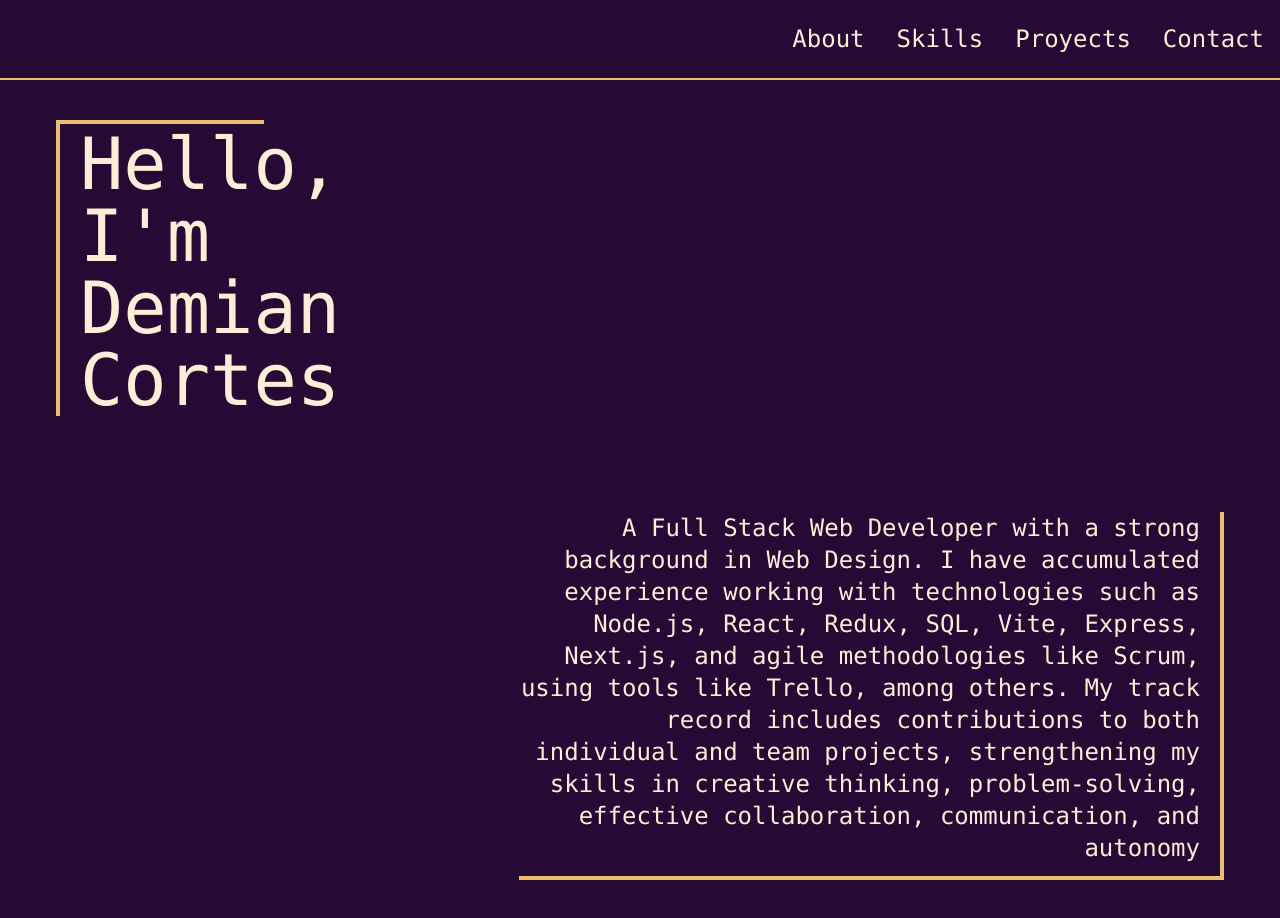
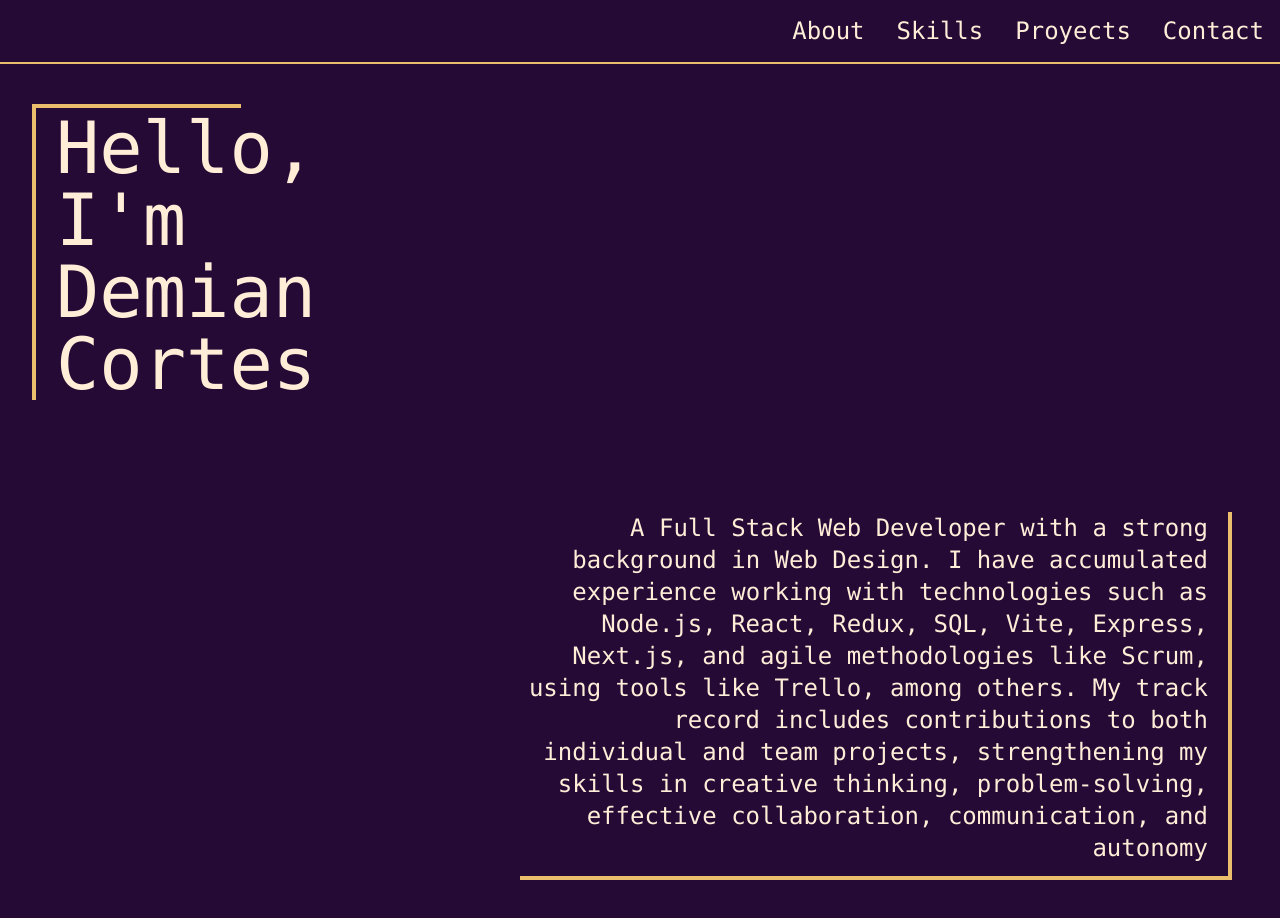
Before and after one commit to DemianCortes1250/Portfolio, a React (Create React App) app: page / in a window 1280 px wide. Built offline with nearby package versions, Linux system fonts and the light colour scheme; what tailwindcss-animated would draw is missing.

Commit message:
Last Changes

```diff
--- a/src/components/Home/Home.js
+++ b/src/components/Home/Home.js
@@ -2,15 +2,15 @@ const Home = () => {
 
 
     return (
-        <div className= "pb-8 relative flex flex-col p-2  mt-5 ml-2 h-full mr-2 mb-2 space-y-8" >
+        <div className= "pb-8 relative flex flex-col p-2  mt-5 ml-1 h-full mr-2 mb-2 space-y-8" >
             <div>
                 <h1 className="font-mono animate-fade-right animate-once animate-duration-[2300ms]
                     animate-delay-50 animate-ease-linear animate-normal animate-fill-forwards
-                    h-62 m-16 ms-10 pt-1 text-7xl
+                    h-62 m-20 ms-5 pt-1 text-7xl
                     text-Color1 mt-3 sm:w-2/12 border-l-4 border-t-4 border-Color2 pl-5">
                     Hello, I'm Demian Cortes </h1>
             </div>
-            <div className="mr-10" dir="rtl">
+            <div className="mr-8" dir="rtl">
                 <p className="font-mono animate-fade-left animate-once animate-duration-[2300ms] animate-delay-50
                     animate-ease-linear animate-normal animate-fill-forwards text-2xl text-Color1 w-full sm:w-7/12
                     border-r-4 border-b-4 border-Color2 pr-5 pb-3 ">
--- a/src/components/NavBar/NavBar.js
+++ b/src/components/NavBar/NavBar.js
@@ -4,7 +4,7 @@ import { Link } from 'react-router-dom';
 const NavBar = () => {
 
     return (
-        <div className="flex justify-end items-center border-b-2 border-Color2 h-20">
+        <div className="flex justify-end items-center border-b-2 border-Color2 h-16">
             <div className="font-mono space-x-8 text-Color1 lg:text-2xl md:m-2 pr-2">
                 <Link to="/">About</Link>
                 <Link to="/Skills">Skills</Link>
```
